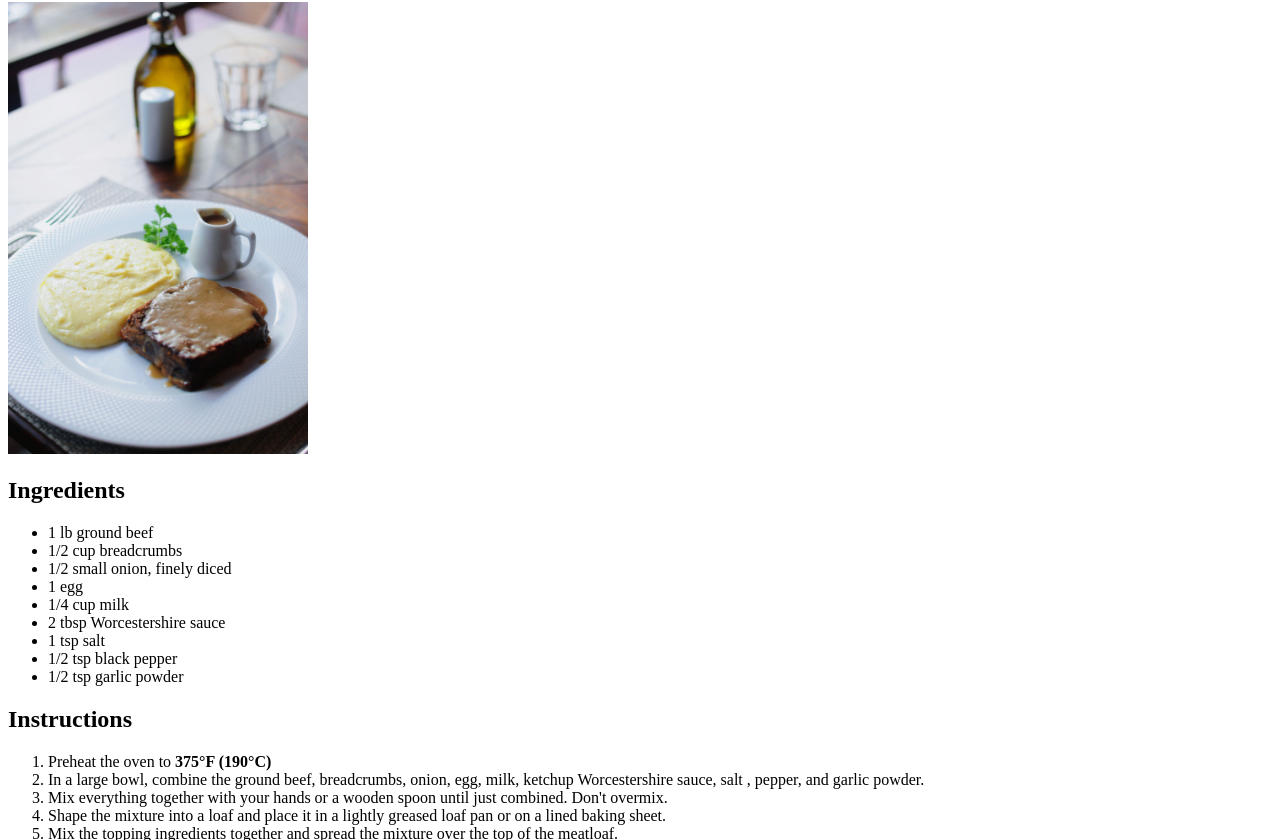
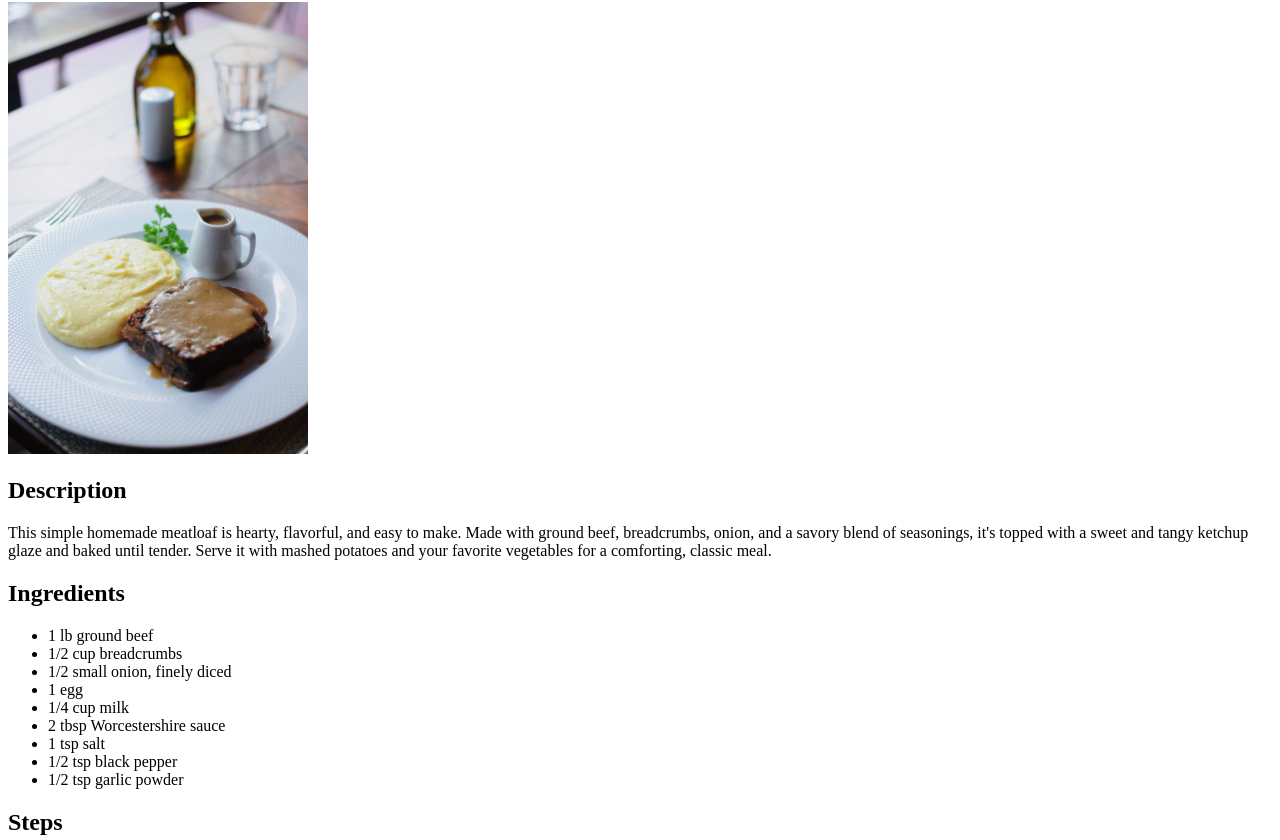
Before and after one commit to lokaik/odin-recipes, a plain HTML site: page recipes/meatloaf.html in a window 1280 px wide. Shown: the part 104-944 px from the top of the page. Drawn offline with Linux system fonts and the light colour scheme.

Commit message:
Add description to meatloaf page. Also introduced links to the homepage leading to the two new recipes(spaghetti & brownies).

```diff
--- a/recipes/meatloaf.html
+++ b/recipes/meatloaf.html
@@ -10,6 +10,13 @@
     <h1>Meatloaf</h1>
     <img src="../images/meatloaf.jpg" alt="Meatloaf and mashed potatoes on a plate"
     length="200" width="300">
+
+    <h2>Description</h2>
+    <p>This simple homemade meatloaf is hearty, flavorful, and easy to make.
+        Made with ground beef, breadcrumbs, onion, and a savory blend of seasonings,
+        it's topped with a sweet and tangy ketchup glaze and baked until tender. Serve
+        it with mashed potatoes and your favorite vegetables for a comforting, classic meal.
+    </p>
 
     <h2>Ingredients</h2>
     <ul>
@@ -24,7 +31,7 @@
         <li>1/2 tsp garlic powder</li>
     </ul>
 
-    <h2>Instructions</h2>
+    <h2>Steps</h2>
     <ol>
         <li>Preheat the oven to <strong>375°F (190°C)</strong></li>
         <li>In a large bowl, combine the ground beef, breadcrumbs, onion,
```
Also changed, not shown: index.html (+5 -1 lines), images/brownies.jpg (added), recipes/brownies.html (added), recipes/spaghetti.html (added), 1 other file.
